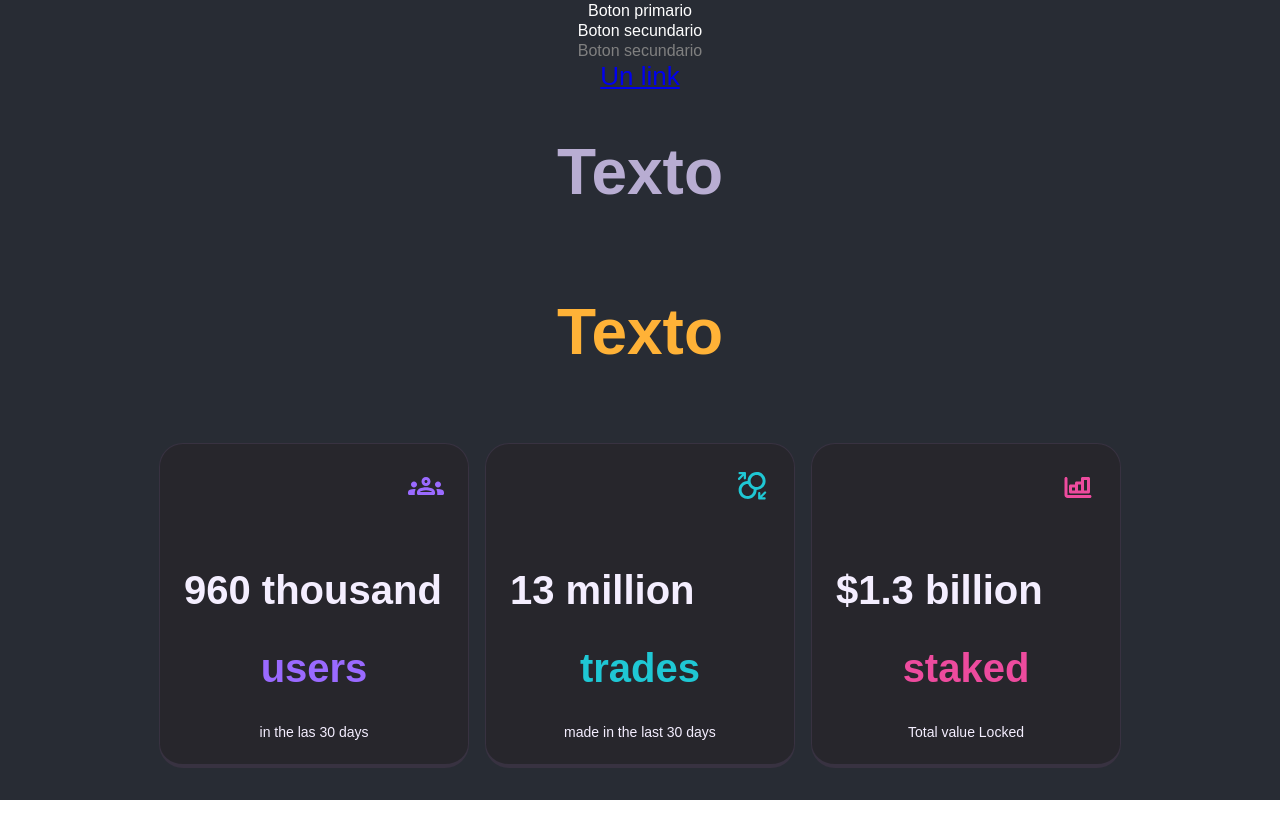
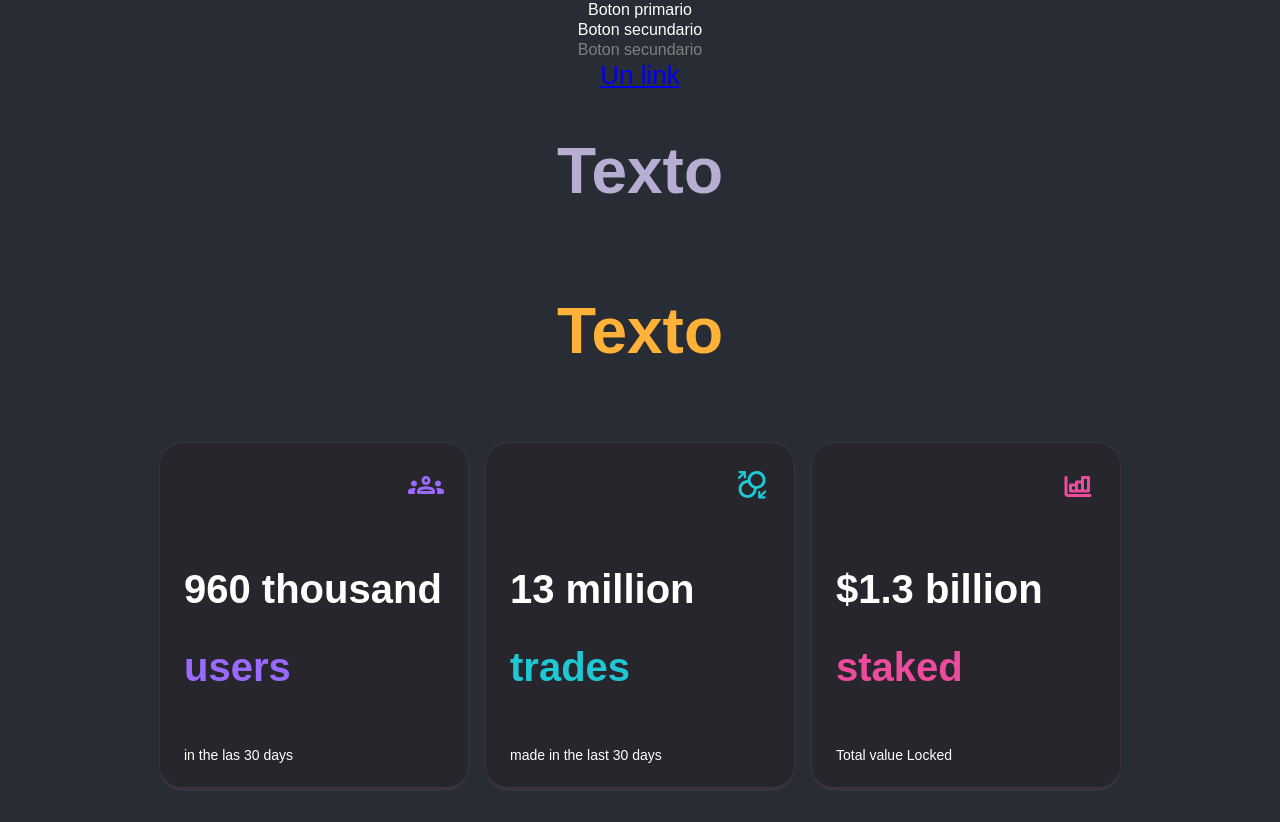
Before and after one commit to Develhope-e3/pancake-swap, a React (Create React App) app: page / in a window 1280 px wide. Before the commit the page ends 800 px from the top, so only its background shows below. Built offline with nearby package versions, Linux system fonts and the light colour scheme.

Commit message:
refactor: styles texto

```diff
--- a/src/componentes/Cards/PrimaryCard.scss
+++ b/src/componentes/Cards/PrimaryCard.scss
@@ -11,14 +11,13 @@
   flex-flow: column wrap;
   justify-content: flex-start;
   flex: 1;
+  text-align: start;
 
   width: 260px;
 
   padding: 24px;
 
   overflow: inherit;
-
-  color: var(--color-text);
   background-color: var(--background-color-secondary);
 
   border-radius: var(--radius-card);
@@ -34,3 +33,7 @@
 
   height: auto;
 }
+
+.card-texto {
+  margin-bottom: 24px;
+}
--- a/src/componentes/Texto/Texto.scss
+++ b/src/componentes/Texto/Texto.scss
@@ -34,3 +34,7 @@
 .body {
   font-size: var(--font-size-ms);
 }
+
+h1 h2 h3 {
+  margin: 0
+}
```
